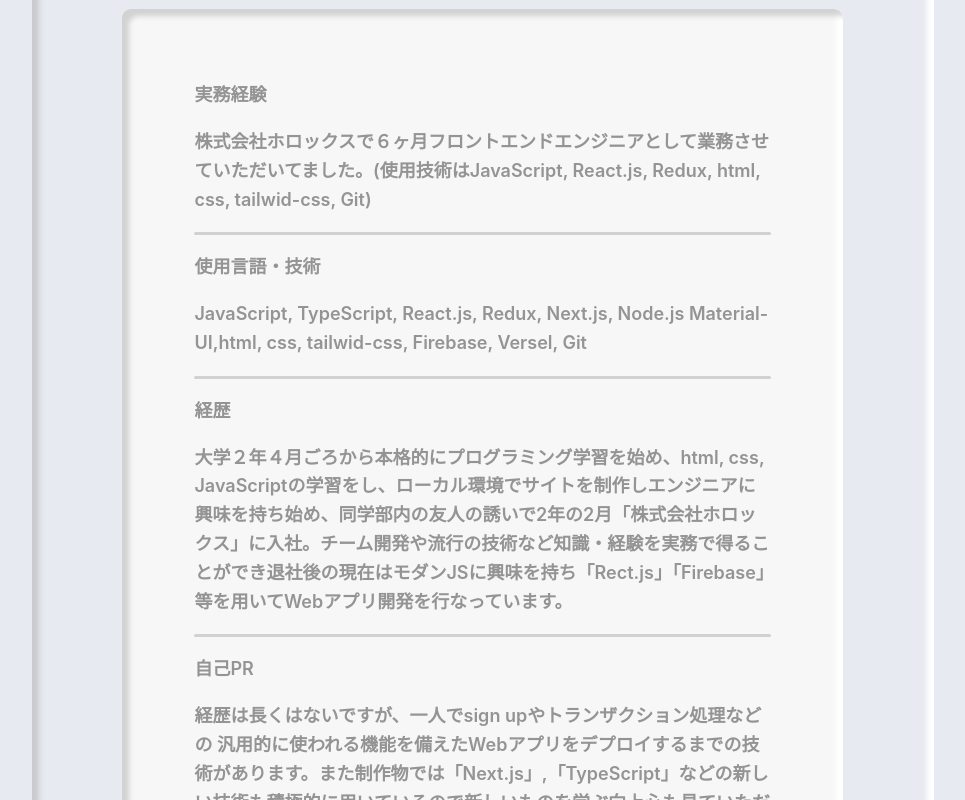
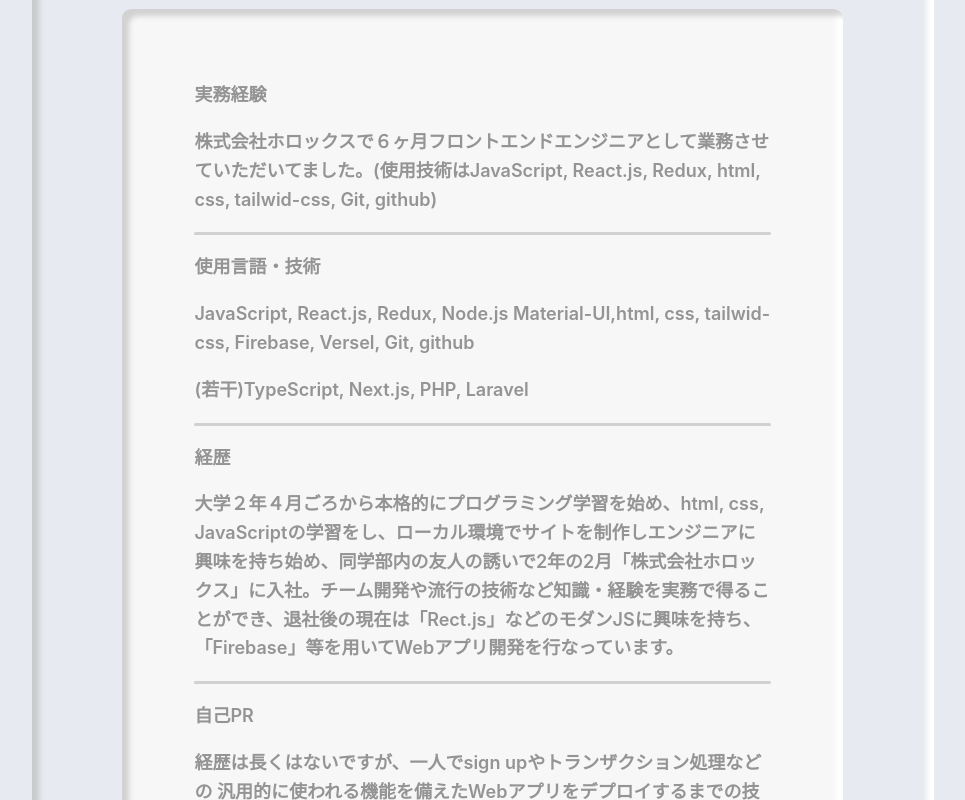
Before and after one commit to Horieryuhei0421/horie-portfolio, a Next.js app: page /pages/profile in a window 1280 px wide. Shown: the part 560-1360 px from the top of the page, without its empty margins (76-1041 px from the left). Built offline with nearby package versions, Linux system fonts and the light colour scheme.

Commit message:
products

```diff
--- a/pages/pages/profile.js
+++ b/pages/pages/profile.js
@@ -46,24 +46,25 @@
             <div>
               <p>実務経験</p>
               <p>株式会社ホロックスで６ヶ月フロントエンドエンジニアとして業務させ
-                ていただいてました。(使用技術はJavaScript, React.js, Redux, html, css, tailwid-css, Git)</p>
+                ていただいてました。(使用技術はJavaScript, React.js, Redux, html, css, tailwid-css, Git, github)</p>
               <hr className={styles.ohr} />
             </div>
             <div>
               <p>使用言語・技術</p>
-              <p>JavaScript, TypeScript, React.js, Redux, Next.js, Node.js Material-UI,html, css, tailwid-css, Firebase, Versel, Git</p>
+              <p>JavaScript, React.js, Redux, Node.js Material-UI,html, css, tailwid-css, Firebase, Versel, Git, github</p>
+              <p>(若干)TypeScript,  Next.js, PHP, Laravel</p>
               <hr className={styles.ohr} />
             </div>
             <div>
               <p>経歴</p>
               <p>大学２年４月ごろから本格的にプログラミング学習を始め、html, css,
-                JavaScriptの学習をし、ローカル環境でサイトを制作しエンジニアに興味を持ち始め、同学部内の友人の誘いで2年の2月「株式会社ホロックス」に入社。チーム開発や流行の技術など知識・経験を実務で得ることができ退社後の現在はモダンJSに興味を持ち「Rect.js」「Firebase」等を用いてWebアプリ開発を行なっています。</p>
+                JavaScriptの学習をし、ローカル環境でサイトを制作しエンジニアに興味を持ち始め、同学部内の友人の誘いで2年の2月「株式会社ホロックス」に入社。チーム開発や流行の技術など知識・経験を実務で得ることができ、退社後の現在は「Rect.js」などのモダンJSに興味を持ち、「Firebase」等を用いてWebアプリ開発を行なっています。</p>
               <hr className={styles.ohr} />
             </div>
             <div>
               <p>自己PR</p>
               <p>経歴は長くはないですが、一人でsign upやトランザクション処理などの
-                汎用的に使われる機能を備えたWebアプリをデプロイするまでの技術があります。また制作物では「Next.js」,「TypeScript」などの新しい技術も積極的に用いているので新しいものを学ぶ向上心も見ていただきたいと思います。</p>
+                汎用的に使われる機能を備えたWebアプリをデプロイするまでの技術があります。また制作物では「Next.js」,「TypeScript」などの新しい技術も積極的に用いているところから新しいものを学ぶ向上心なども見ていただけると嬉しく思います。</p>
               <hr className={styles.ohr} />
             </div>
           </section>
```
Also changed, not shown: pages/pages/link.js (+2 -10 lines).
